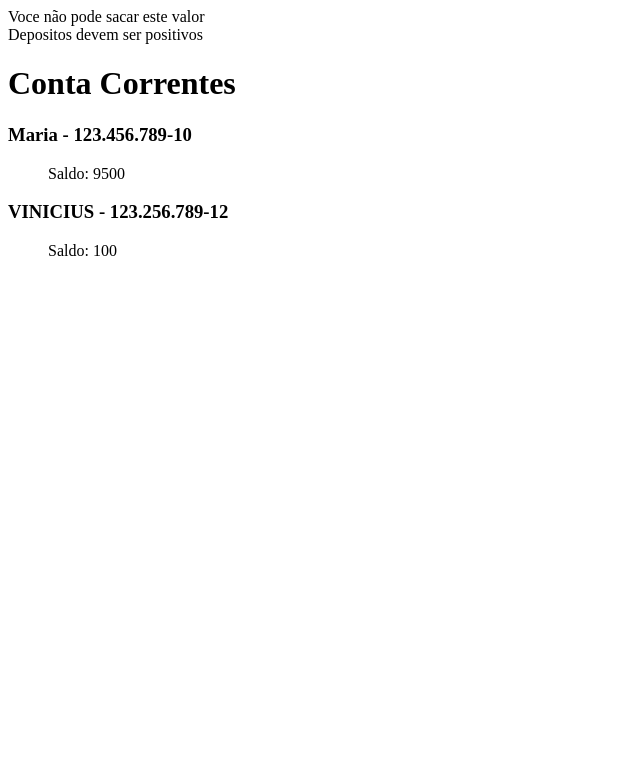
After one commit to AlexKawamura/Learning-PHP, a PHP site: page /bancoHTML.php in a window 1280 px wide. The commit adds this page. Shown: the top 783 px of the page, without its empty margins (0-640 px from the left). Run offline with PHP 8.4, Linux system fonts and the light colour scheme.

Commit message:
PHP na web com HTML

```diff
--- a/banco/banco.php
+++ b/banco/banco.php
@@ -68,6 +68,7 @@ echo "\nREMOVENDO UM DADO\n";
 unset($contasCorrentes['123.456.689-11']);
 
 foreach ($contasCorrentes as $cpf => $conta) {
+//  list('titular' => $titular, 'saldo' => $saldo) = $conta;
     ['titular' => $titular, 'saldo' => $saldo] = $conta;
 
     echo exibeMensagem(
--- /dev/null
+++ b/banco/bancoHTML.php
@@ -0,0 +1,62 @@
+<?php
+
+require_once 'funcoes.php';
+
+$contasCorrentes = [
+    '123.456.789-10' => [
+        'titular' => 'Maria',
+        'saldo' => 10000
+    ],
+    '123.456.689-11' => [
+        'titular' => 'Alberto',
+        'saldo' => 300
+    ],
+    '123.256.789-12' => [
+        'titular' => 'Vinicius',
+        'saldo' => 100
+    ]
+];
+
+$contasCorrentes['123.456.789-10'] = sacar(
+    $contasCorrentes['123.456.789-10'],
+    500);
+$contasCorrentes['123.456.689-11'] = sacar(
+    $contasCorrentes['123.456.689-11'],
+    500);
+
+$contasCorrentes['123.256.789-12'] = depositar(
+    $contasCorrentes['123.256.789-12'],
+    -900);
+
+titularMaiusculo($contasCorrentes['123.256.789-12']);
+
+unset($contasCorrentes['123.456.689-11']);
+
+//echo "<ul>";
+//foreach ($contasCorrentes as $cpf => $conta) {
+//    exibeConta($conta);
+//}
+//echo "</ul>";
+?>
+
+<!doctype html>
+<html lang="en">
+<head>
+    <meta charset="UTF-8">
+    <meta name="viewport"
+          content="width=device-width, user-scalable=no, initial-scale=1.0, maximum-scale=1.0, minimum-scale=1.0">
+    <meta http-equiv="X-UA-Compatible" content="ie=edge">
+    <title>Document</title>
+</head>
+<body>
+    <h1>Conta Correntes</h1>
+    <dl>
+        <?php foreach ($contasCorrentes as $cpf => $conta) { ?>
+            <dt>
+                <h3><?= $conta['titular']; ?> - <?= $cpf; ?></h3>
+            </dt>
+            <dd>Saldo: <?= $conta['saldo']; ?></dd>
+        <?php } ?>
+    </dl>
+</body>
+</html>
--- a/banco/funcoes.php
+++ b/banco/funcoes.php
@@ -2,7 +2,8 @@
 //FUNÇÕES e SUBROTINAS
 
 function exibeMensagem(string $mensagem):string {
-    return $mensagem . PHP_EOL;
+    //return $mensagem . PHP_EOL;
+    return $mensagem . '<br>'; //Quebra de linha em HTML
 }
 
 //FUNÇÃO ESPECIFICANDO OS PARÂMETROS E RETORNO
@@ -34,3 +35,8 @@ function depositar($conta, $deposito) {
 function titularMaiusculo (array &$conta) {
     $conta['titular'] = mb_strtoupper($conta['titular']);
 }
+
+function exibeConta(array $conta) {
+    ['titular' => $titular, 'saldo' => $saldo] = $conta;
+    echo "<li>Titular: $titular . Saldo: $saldo</li>";
+}
```
